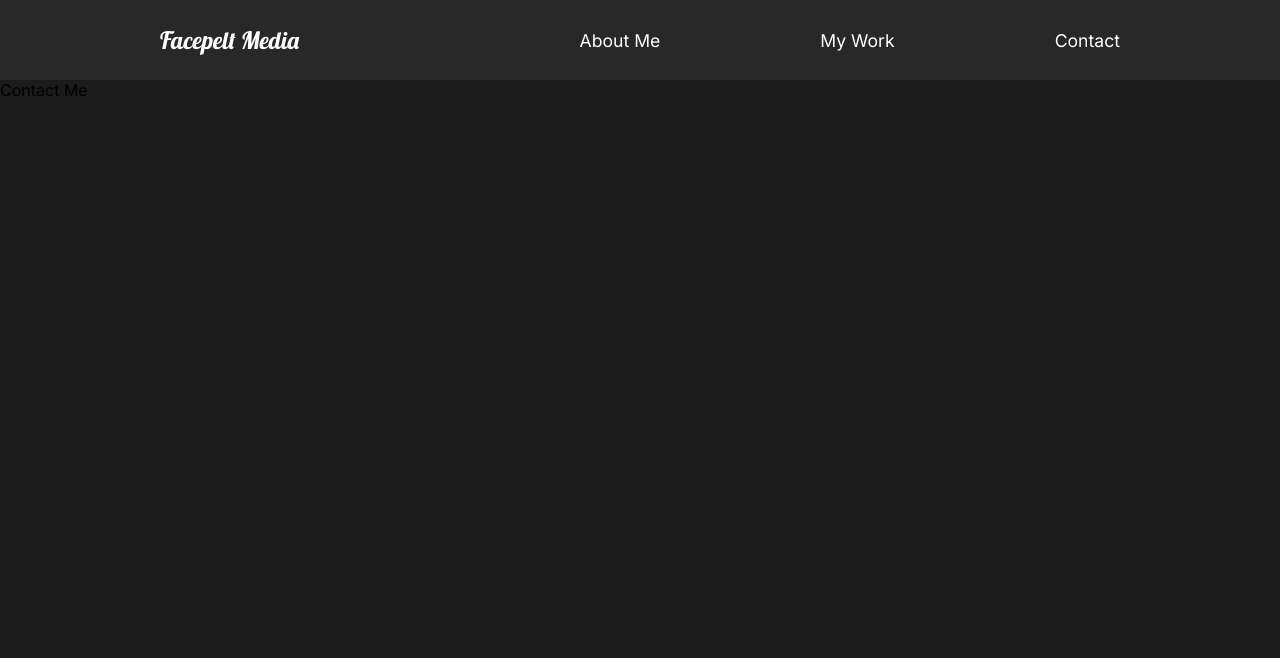
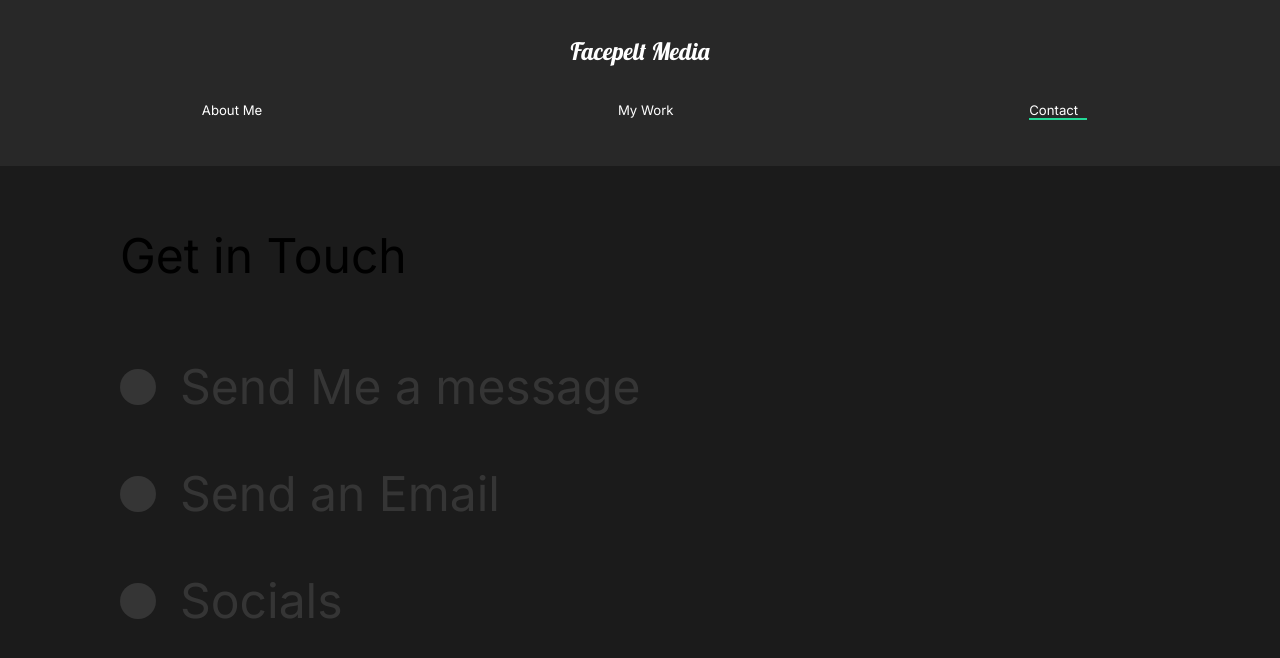
Before and after one commit to FarajiSparks/Capture, a React (Create React App) app: page /contact in a window 1280 px wide. Shown: the top 658 px of the page. Built offline with nearby package versions, Linux system fonts and the light colour scheme.

Commit message:
Animations and small file optimizations

```diff
--- a/src/App.js
+++ b/src/App.js
@@ -20,7 +20,9 @@ function App() {
     <div className="App">
       <GlobalStyle />
       <Nav/>
-      <AnimatePresence mode="wait">
+      <AnimatePresence mode="wait" onExitComplete={()=>{
+        window.scrollTo(0,0);
+      }}>
         <Routes location={location} key={location.pathname}>
           <Route path ="/" element={<AboutUs/>}/>
           <Route path ="/work" element={<OurWork/>}/>
--- a/src/components/GlobalStyle.js
+++ b/src/components/GlobalStyle.js
@@ -6,6 +6,15 @@ const GlobalStyle = createGlobalStyle `
     margin:0;
     padding:0;
     box-sizing:border-box;
+}
+
+html{
+    @media (max-width:1300px){
+        font-size:75%;
+    }
+    @media (max-width:800px){
+        font-size:55%;
+    }
 }
 
 body{
@@ -57,6 +66,7 @@ p{
     font-size:1rem;
     line-height:150%;
     width:70%;
+
     }
 
 .model{
--- a/src/components/Nav.js
+++ b/src/components/Nav.js
@@ -2,32 +2,30 @@ import React from "react";
 import styled from "styled-components";
 
 //Routing
-import { useNavigate } from "react-router-dom";
+import { Link } from "react-router-dom";
+
+import {motion} from 'framer-motion';
+
+import {useLocation} from 'react-router-dom'
 
 const Nav = () =>{
+const {pathname} = useLocation();
+    return(
 
-    const navigate = useNavigate();
-    const aboutHandler = () =>{
-        navigate("/");
-    }
-    const workHandler = () =>{
-        navigate("/work");
-    }
-    const contactHandler = () =>{
-        navigate("/contact");
-    }
-    return(
         <StyledNav>
-            <h1><a id="logo" onClick={aboutHandler}>Facepelt Media</a></h1>
+            <h1><Link id="logo" to="/">Facepelt Media</Link></h1>
             <ul>
                 <li>
-                    <a onClick={aboutHandler}>About Me</a>
+                    <Link to="/">About Me</Link>
+                    <Line transition={{duration:0.75}} initial={{width:"0%"}} animate={{width: pathname === '/' ? '5.5%' : '0%'}}/>
                 </li>
                 <li>
-                    <a onClick={workHandler}>My Work</a>
+                       <Link to="/work">My Work</Link>
+                    <Line transition={{duration:0.75}} initial={{width:"0%"}} animate={{width: pathname === '/work' ? '5%' : '0%'}}/>
                 </li>
                 <li>
-                    <a onClick={contactHandler}>Contact</a>
+                    <Link to="/contact">Contact</Link>
+                    <Line transition={{duration:0.75}} initial={{width:"0%"}} animate={{width: pathname === '/contact' ? '4.5%' : '0%'}}/>
                 </li>
             </ul>
         </StyledNav>
@@ -42,6 +40,9 @@ const StyledNav = styled.nav`
     align-items:center;
     padding: 1rem 10rem;
     background: #282828;
+    position:sticky;
+    top:0;
+    z-index:4;
     ul{
         display:flex;
         list-style:none;
@@ -59,5 +60,28 @@ const StyledNav = styled.nav`
         color:white;
         text-decoration:none;
     }
+    @media (max-width:1300px){
+        flex-direction:column;
+        padding:2rem 0rem;
+        #logo{
+            display:inline-block;
+            margin:1rem;
+            font-size:2rem;
+        }
+        ul{
+            padding:2rem;
+            justify-content:space-around;
+            width:100%;
+            li{
+                padding:0;
+            }
+        }
+    }
+`
+const Line = styled(motion.div)`
+    height:0.2rem;
+    background: #23d997;
+    width:0%;
+    position:absolute;
 `
 export default Nav;
--- a/src/components/ServiceSection.js
+++ b/src/components/ServiceSection.js
@@ -10,7 +10,7 @@ import styled from "styled-components";
 import {About, Description, Image} from '../styles';
 
 import { useScroll } from "./useScroll";
-import { fade, fadeInSide } from "../animation";
+import { fadeInSide } from "../animation";
 
 
 const ServiceSection = () =>{
@@ -65,11 +65,16 @@ h2{
 p{
     padding:2rem 0rem 4rem 0rem;
 }
+
 `;
 
 const Cards = styled.div`
 display:flex;
 flex-wrap:wrap;
+@media (max-width:1300px){
+     justify-content:space-between;
+    }
+
 `;
 
 const Card = styled.div`
--- a/src/pages/ContactUs.js
+++ b/src/pages/ContactUs.js
@@ -1,20 +1,71 @@
 import React from 'react'
 
+import styled from 'styled-components';
 
 //Animations
 import {motion} from 'framer-motion';
-import {pageAnimation} from '../animation';
+import {pageAnimation, titleAnim} from '../animation';
 
 const ContactUs = () => {
   return (
-    <motion.div
+    <ContactStyle
       exit="exit"
       variants={pageAnimation}
       initial="hidden"
       animate="show">
-        Contact Me
-      </motion.div>
+        <Title>
+          <Hide>
+            <motion.h2 variants={titleAnim}>Get in Touch</motion.h2>
+          </Hide>
+        </Title>
+        <div>
+          <Hide>
+            <Social variants={titleAnim}>
+                <Circle/>
+                <h2>Send Me a message</h2>
+            </Social>
+          </Hide>
+          <Hide>
+            <Social variants={titleAnim}>
+                <Circle/>
+                <h2>Send an Email</h2>
+            </Social>
+          </Hide>
+          <Hide>
+            <Social variants={titleAnim}>
+                <Circle/>
+                <h2>Socials</h2>
+            </Social>
+          </Hide>
+        </div>
+      </ContactStyle>
   )
 }
 
+const ContactStyle = styled(motion.div)`
+padding: 5rem 10rem;
+color:#353535;
+min-height:90vh;
+`
+const Title = styled.div`
+  margin-bottom:4rem;
+  color:black;
+`
+const Hide = styled.div`
+  overflow:hidden;
+`
+const Circle = styled.div`
+  border-radius:50%;
+  width:3rem;
+  height:3rem;
+  background:#353535;
+`
+
+const Social = styled(motion.div)`
+display:flex;
+align-items:center;
+h2{
+  margin:2rem;
+}
+`
 export default ContactUs
--- a/src/pages/OurWork.js
+++ b/src/pages/OurWork.js
@@ -43,6 +43,7 @@ const OurWork = () => {
       <img src={tempImgSrc} alt="open viewed img" />
       <CloseIcon onClick={()=>setOpenModal(false)}/>
     </div>
+
     <GalleryWrap exit="exit" variants={pageAnimation} initial="hidden" animate="show">
         {data.map((item) =>{
           return (
@@ -117,7 +118,7 @@ const Pics = styled.div`
         object-fit:cover;
       }
   }
-
 `
 
+
 export default OurWork
--- a/src/styles.js
+++ b/src/styles.js
@@ -9,6 +9,11 @@ align-items:cover;
 justify-content:space-between;
 padding:3rem 5rem;
 color:white;
+@media (max-width:1300px){
+     display:block;
+     padding: 2rem 2rem;
+     text-align:center;
+    }
 `;
 
 export const Description = styled.div`
@@ -18,6 +23,12 @@ font-size:2vh;
 h2{
     font-weight:lighter;
 }
+@media (max-width:1300px){
+     padding:0;
+     button{
+        margin:2rem 0rem 5rem 0rem;
+     }
+    }
 `;
 
 export const Image = styled.div`
```
Also changed, not shown: src/components/AboutSection.js (+2 -1 lines), src/animation.js (line endings or trailing spaces).
